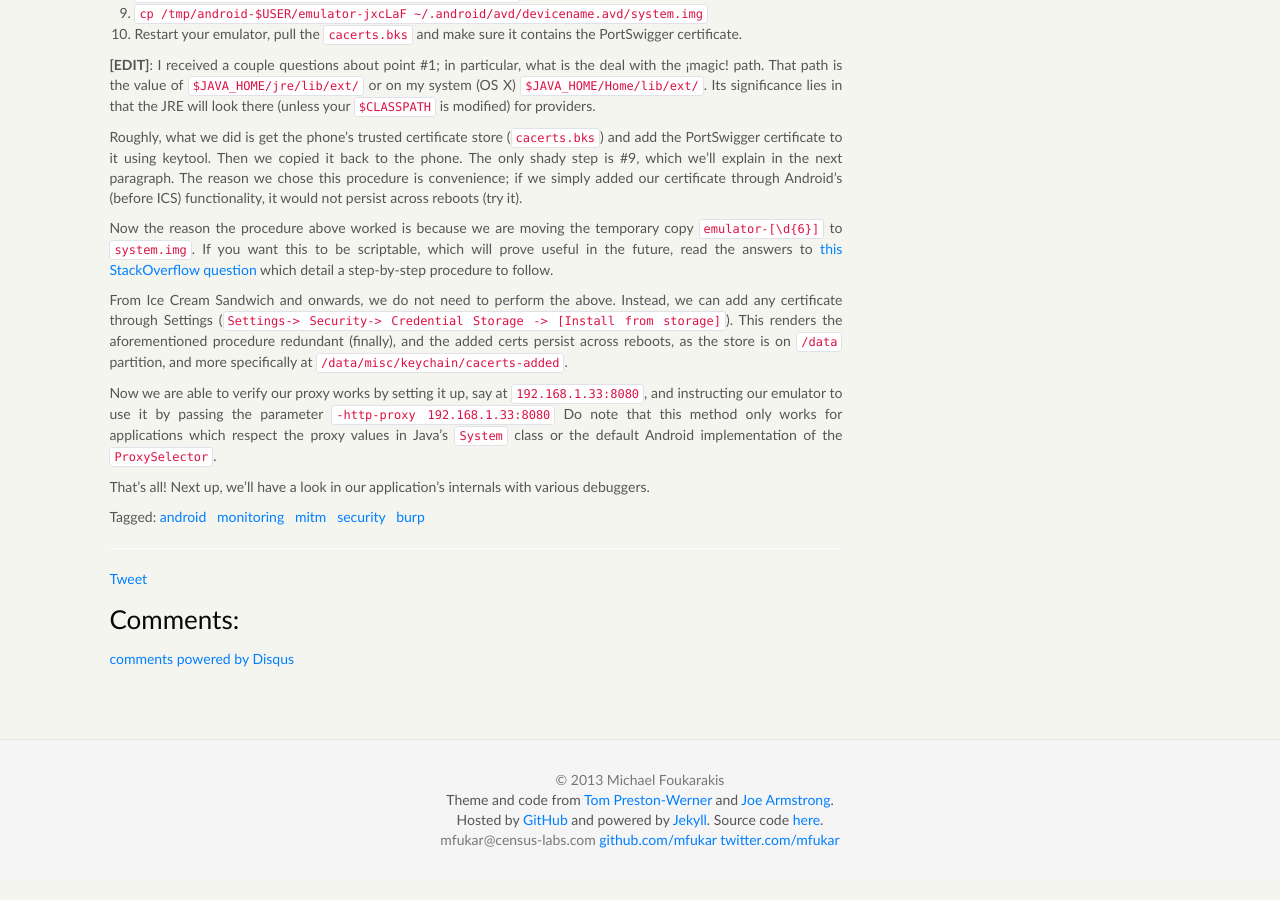
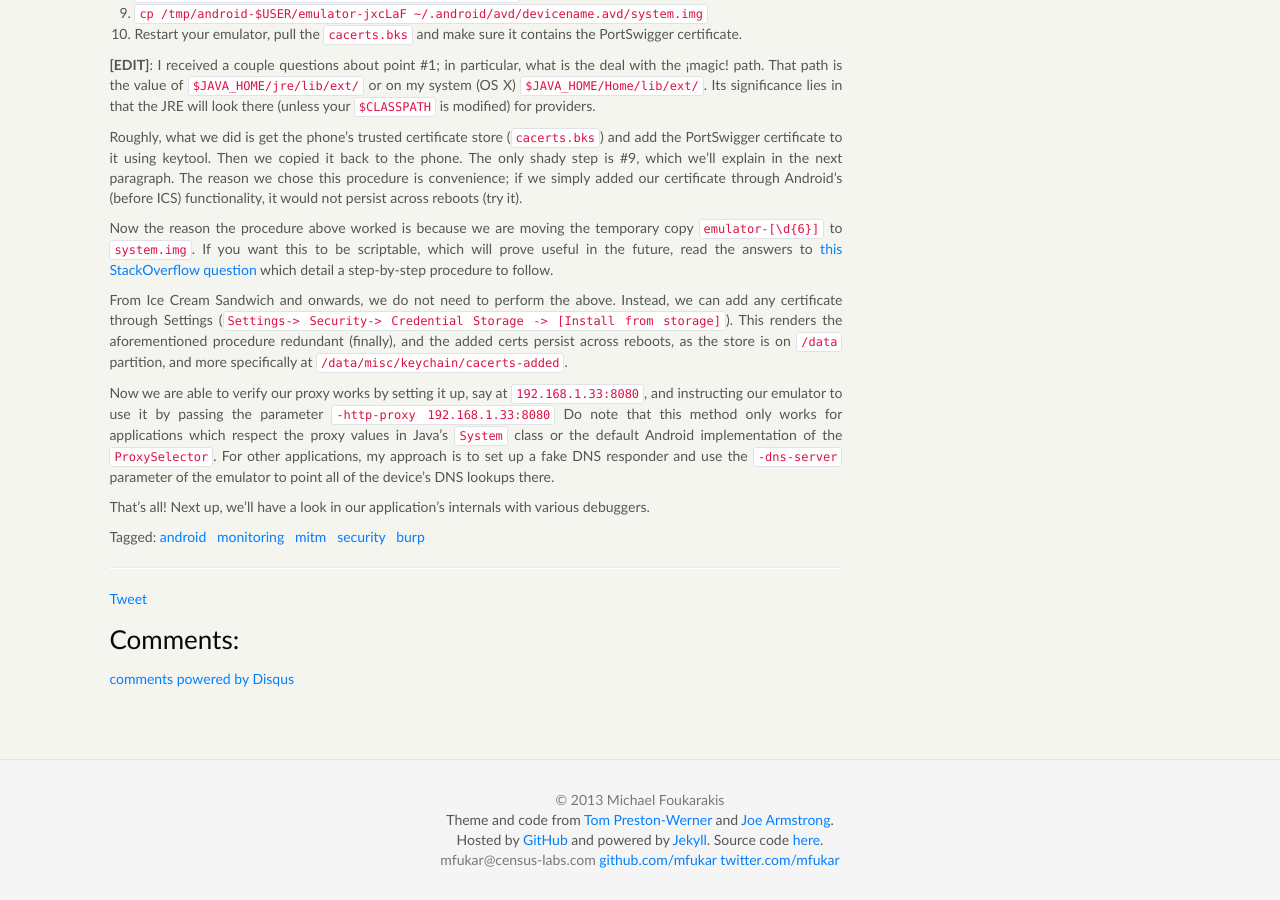
Before and after one commit to mfukar/mfukar.github.com, a Jekyll site: the page built from _posts/2014-02-23-Android-MitM.md, in a window 1280 px wide and 900 px high, scrolled down 900 px. Built offline with Jekyll 4.4.1, drawn with Linux system fonts in a browser that asks for light colours; some web fonts are replaced; Markdown is read by kramdown in place of the engine named in the settings; comment, search, counter and statistics services are not loaded.

Commit message:
Fake dns

```diff
--- a/_posts/2014-02-23-Android-MitM.md
+++ b/_posts/2014-02-23-Android-MitM.md
@@ -84,7 +84,9 @@ specifically at `/data/misc/keychain/cacerts-added`.
 Now we are able to verify our proxy works by setting it up, say at `192.168.1.33:8080`,
 and instructing our emulator to use it by passing the parameter `-http-proxy 192.168.1.33:8080`
 Do note that this method only works for applications which respect the proxy values in
-Java's `System` class or the default Android implementation of the `ProxySelector`.
+Java's `System` class or the default Android implementation of the `ProxySelector`. For
+other applications, my approach is to set up a fake DNS responder and use the
+`-dns-server` parameter of the emulator to point all of the device's DNS lookups there.
 
 That's all! Next up, we'll have a look in our application's internals with various
 debuggers.
```
